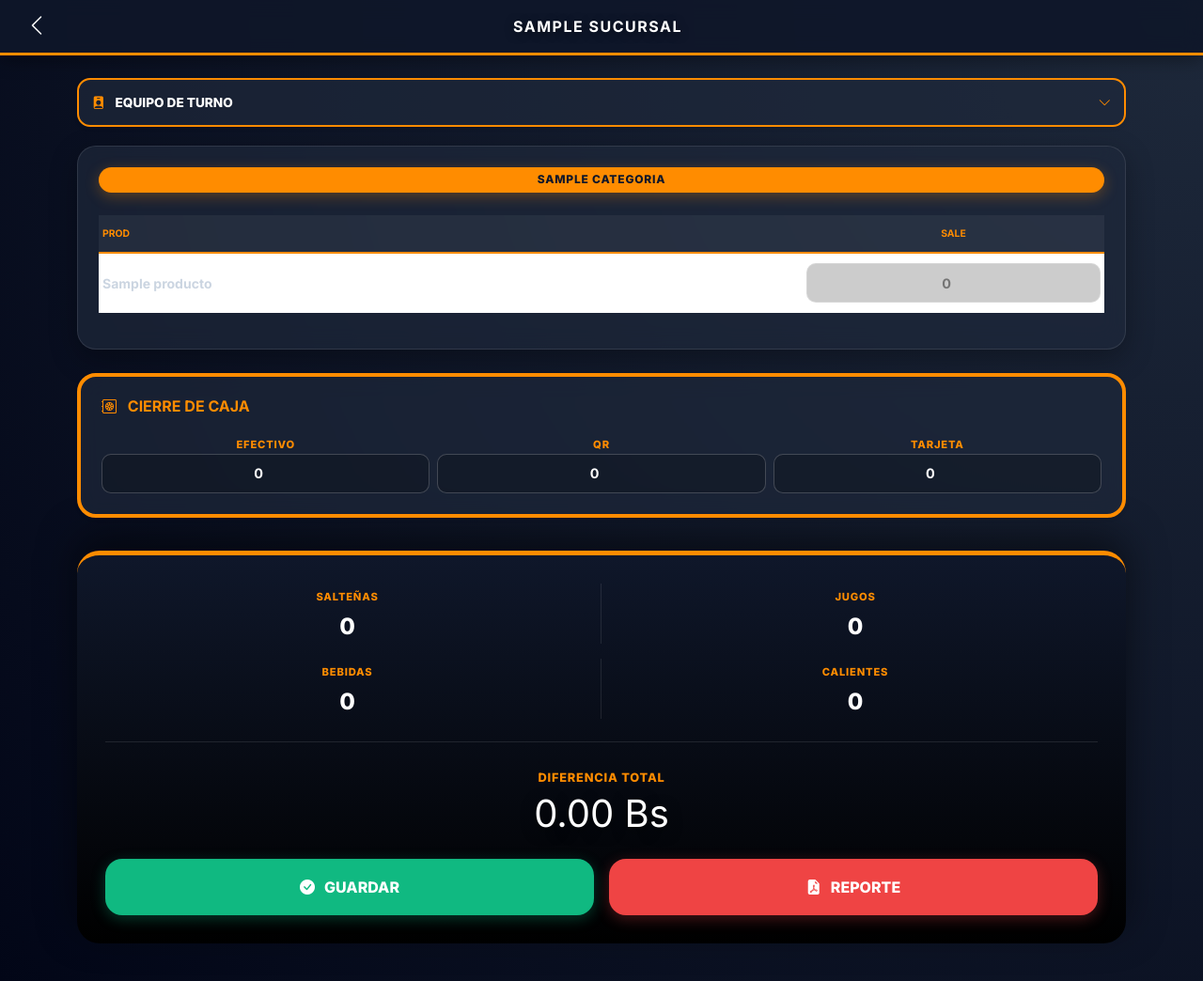
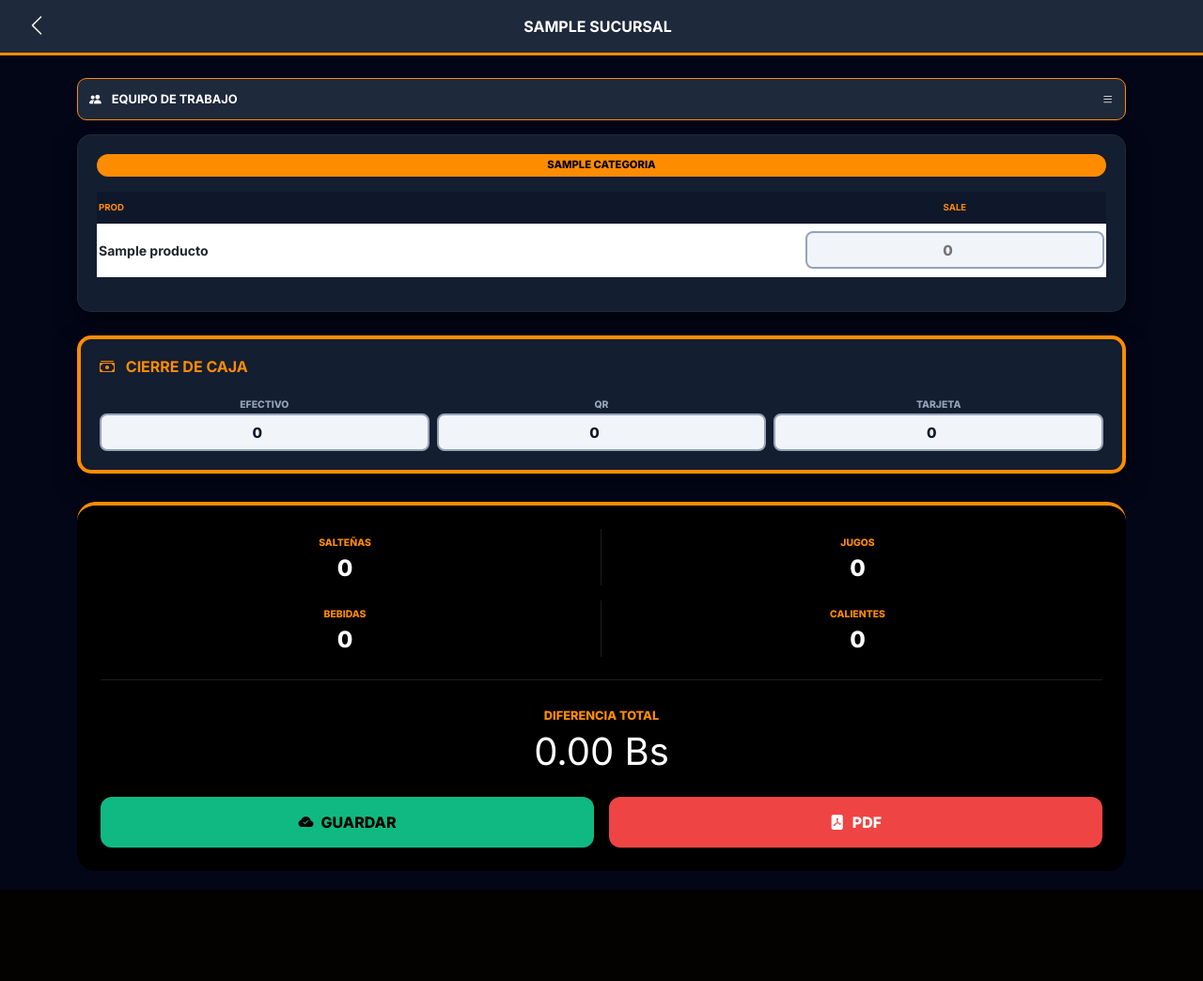
Before and after one commit to lirikoo/inventario-saltenieria, a Django app: page /productos/?sucursal_id=1 in a window 1280 px wide. Shown: the whole page at 94% size. After the commit the page ends 947 px from the top, so only its background shows below. Run offline with Django 5.2, Linux system fonts and the light colour scheme; a user stored in the database is signed in; tables that the repository leaves empty hold one stand-in row (values such as "Sample post"); some libraries are stand-ins or nearby versions.

Commit message:
modificando pipipi222

```diff
--- a/inventario/templates/inventario/lista.html
+++ b/inventario/templates/inventario/lista.html
@@ -14,118 +14,109 @@
     <style>
         :root {
             --naranja: #FF8C00;
-            --naranja-neon: #ff9d00;
-            --azul-oscuro: #0f172a;
-            --azul-card: rgba(30, 41, 59, 0.7); /* Azul oscuro transparente */
-            --bg-dark: #020617;
+            --negro-fondo: #0f172a; /* Azul noche casi negro para la base */
+            --gris-card: rgba(22, 32, 51, 0.95); /* Tarjetas sólidas y profundas */
+            --gris-input: #f1f5f9; /* Gris muy claro, no blanco puro, para los datos */
+            --texto-luz: #f8fafc;
         }
 
         body {
-            /* Fondo oscuro con degradado profundo */
-            background: radial-gradient(circle at top right, #1e293b, var(--bg-dark));
+            background: #020617; /* Negro puro de fondo para máxima visibilidad */
             font-family: 'Inter', sans-serif;
-            padding-bottom: 40px;
-            color: #f1f5f9;
+            padding-bottom: 20px;
+            color: var(--texto-luz);
             min-height: 100vh;
         }
 
-        /* NAVBAR DARK */
+        /* NAVBAR SÓLIDA */
         .navbar-cardelfi {
-            background: rgba(15, 23, 42, 0.9);
-            backdrop-filter: blur(10px);
+            background: #1e293b;
             border-bottom: 3px solid var(--naranja);
             padding: 10px 15px;
-            box-shadow: 0 4px 20px rgba(0,0,0,0.4);
         }
 
-        /* TARJETAS "DARK GLASS" */
+        /* TARJETAS NEUTRAS OSCURAS */
         .seccion-card {
-            background: var(--azul-card);
-            backdrop-filter: blur(12px); /* Efecto de cristal esmerilado */
-            border-radius: 20px;
-            padding: 22px;
+            background: var(--gris-card);
+            border-radius: 15px;
+            padding: 20px;
             margin-bottom: 25px;
-            border: 1px solid rgba(255, 255, 255, 0.1);
-            box-shadow: 0 10px 30px rgba(0,0,0,0.3);
+            border: 1px solid rgba(255, 255, 255, 0.05);
+            box-shadow: 0 10px 25px rgba(0,0,0,0.5);
         }
 
         .titulo-seccion h2 {
             background: var(--naranja);
-            color: var(--azul-oscuro);
-            padding: 6px 30px;
-            border-radius: 50px;
+            color: #000;
+            padding: 5px 25px;
+            border-radius: 30px;
             font-weight: 800;
-            font-size: 0.75rem;
+            font-size: 0.7rem;
             text-transform: uppercase;
-            letter-spacing: 0.8px;
-            box-shadow: 0 4px 15px rgba(255, 140, 0, 0.3);
         }
 
-        /* PERSONAL DESPLEGABLE OSCURO */
+        /* PERSONAL DESPLEGABLE LIGERO */
         .btn-personal-menu {
             width: 100%;
-            background: var(--azul-card);
-            border: 2px solid var(--naranja);
+            background: #1e293b;
+            border: 1.5px solid var(--naranja);
             color: white;
-            border-radius: 14px;
-            padding: 14px;
-            font-weight: 800;
-            font-size: 0.85rem;
-            display: flex; justify-content: space-between; align-items: center; margin-bottom: 20px; transition: 0.3s;
+            border-radius: 10px;
+            padding: 12px;
+            font-weight: 700;
+            font-size: 0.8rem;
+            display: flex; justify-content: space-between; align-items: center; margin-bottom: 15px;
         }
 
         .grid-personal {
-            display: grid; grid-template-columns: repeat(2, 1fr); gap: 10px; padding: 18px;
-            background: rgba(15, 23, 42, 0.5); border-radius: 16px;
-            border: 1px solid rgba(255, 255, 255, 0.1); margin-bottom: 20px;
+            display: grid; grid-template-columns: repeat(2, 1fr); gap: 8px; padding: 15px;
+            background: rgba(0,0,0,0.3); border-radius: 12px; margin-bottom: 20px;
         }
 
         .btn-personal-chip {
-            font-size: 0.75rem; font-weight: 700; border-radius: 10px; padding: 10px;
-            border: 1px solid rgba(255, 255, 255, 0.2); color: #94a3b8; background: transparent;
+            font-size: 0.7rem; font-weight: 700; border-radius: 8px; padding: 8px;
+            border: 1px solid rgba(255, 255, 255, 0.1); color: #cbd5e1; background: #334155;
         }
         .btn-check:checked + .btn-personal-chip {
-            background: var(--naranja) !important;
-            color: var(--azul-oscuro) !important; border-color: var(--naranja) !important;
-            box-shadow: 0 0 15px rgba(255, 140, 0, 0.4);
+            background: var(--naranja) !important; color: black !important; border: none;
         }
 
-        /* TABLA Y ENTRADAS OSCURAS */
+        /* TABLA DE ALTA VISIBILIDAD */
         .table thead th {
-            background: rgba(255, 255, 255, 0.05); color: var(--naranja); font-weight: 700;
-            font-size: 0.65rem; text-transform: uppercase; text-align: center; padding: 12px 4px;
-            border-bottom: 2px solid var(--naranja);
+            background: #0f172a; color: var(--naranja); font-weight: 700;
+            font-size: 0.6rem; text-transform: uppercase; text-align: center; padding: 10px 2px;
         }
-        .table td { padding: 10px 4px; vertical-align: middle; border-bottom: 1px solid rgba(255, 255, 255, 0.05); color: #e2e8f0; }
+        .table td { padding: 8px 2px; vertical-align: middle; border-bottom: 1px solid rgba(255, 255, 255, 0.05); }
 
+        /* CUADROS DE TEXTO (GRIS CLARO PARA VISIBILIDAD) */
         .input-planilla {
-            width: 100%; border: 1.5px solid rgba(255, 255, 255, 0.2); background: rgba(0, 0, 0, 0.2);
-            border-radius: 10px; text-align: center; font-weight: 700; height: 42px; font-size: 0.9rem; transition: all 0.2s; color: white;
+            width: 100%;
+            background-color: var(--gris-input); /* Color amigable para escribir */
+            border: 2px solid #94a3b8;
+            border-radius: 8px;
+            text-align: center; font-weight: 800; height: 40px; font-size: 0.95rem; color: #0f172a;
         }
         .input-planilla:focus {
-            border-color: var(--naranja-neon); outline: none; background: rgba(255, 140, 0, 0.05);
-            box-shadow: 0 0 10px rgba(255, 157, 0, 0.3);
+            border-color: var(--naranja); outline: none; background: #fff;
+            box-shadow: 0 0 10px rgba(255, 140, 0, 0.5);
         }
 
-        /* SELECTOR DE TRASPASOS DARK */
-        .form-select { background-color: var(--azul-oscuro); color: white; border: 1px solid rgba(255,255,255,0.2); }
+        /* SELECTOR DE TRASPASOS */
+        .form-select {
+            background-color: var(--gris-input); color: #0f172a; border: 2px solid #94a3b8;
+            border-radius: 8px; font-size: 0.75rem; font-weight: 800;
+        }
 
-        /* RESUMEN FINAL ESTÁTICO OSCURO */
+        /* RESUMEN FINAL ESTÁTICO */
         .resumen-footer {
-            background: linear-gradient(180deg, #0f172a 0%, #000000 100%);
-            color: white; border-radius: 24px; padding: 30px; margin-top: 35px;
-            border-top: 5px solid var(--naranja);
-            box-shadow: 0 -15px 40px rgba(0,0,0,0.5);
+            background: #000; color: white; border-radius: 20px; padding: 25px; margin-top: 30px;
+            border-top: 4px solid var(--naranja);
         }
-        .cat-label { color: var(--naranja); font-weight: 800; font-size: 0.7rem; text-transform: uppercase; letter-spacing: 0.8px; }
-        .cat-value { font-weight: 800; font-size: 1.5rem; display: block; margin-top: 4px; }
+        .cat-label { color: var(--naranja); font-weight: 800; font-size: 0.65rem; text-transform: uppercase; }
+        .cat-value { font-weight: 800; font-size: 1.5rem; display: block; }
 
-        .btn-final {
-            font-weight: 800; padding: 18px; border-radius: 18px; border: none; color: white; width: 100%; display: flex; align-items: center; justify-content: center; gap: 10px; transition: 0.3s;
-        }
-        .btn-save { background: #10b981; box-shadow: 0 4px 15px rgba(16, 185, 129, 0.3); }
-        .btn-report { background: #ef4444; box-shadow: 0 4px 15px rgba(239, 68, 68, 0.3); }
-        .btn-final:active { transform: scale(0.96); }
+        .btn-final { font-weight: 800; padding: 15px; border-radius: 12px; border: none; color: black; width: 100%; display: flex; align-items: center; justify-content: center; gap: 8px; }
+        .btn-save { background: #10b981; } .btn-report { background: #ef4444; color: white; }
     </style>
 </head>
 <body>
@@ -133,7 +124,7 @@
 <nav class="navbar-cardelfi sticky-top">
     <div class="container-fluid d-flex justify-content-between align-items-center">
         <a href="{% url 'seleccion_sucursal' %}" class="text-white text-decoration-none"><i class="bi bi-chevron-left fs-4"></i></a>
-        <span class="text-white fw-bold" style="letter-spacing: 1.5px; text-shadow: 0 2px 10px rgba(0,0,0,0.5);">{{ sucursal_activa.nombre|upper }}</span>
+        <span class="text-white fw-bold">{{ sucursal_activa.nombre|upper }}</span>
         <div style="width: 32px;"></div>
     </div>
 </nav>
@@ -143,44 +134,46 @@
         {% csrf_token %}
         <input type="hidden" name="sucursal_id" value="{{ sucursal_activa.id }}">
 
-        <button class="btn-personal-menu shadow-sm" type="button" data-bs-toggle="collapse" data-bs-target="#colapsoPersonal">
-            <span><i class="bi bi-person-badge-fill me-2" style="color:var(--naranja)"></i> EQUIPO DE TURNO</span>
-            <i class="bi bi-chevron-down" style="color:var(--naranja)"></i>
+        <button class="btn-personal-menu shadow-sm" type="button" data-bs-toggle="collapse" data-bs-target="#colapso">
+            <span><i class="bi bi-people-fill me-2"></i> EQUIPO DE TRABAJO</span>
+            <i class="bi bi-list"></i>
         </button>
-        <div class="collapse" id="colapsoPersonal">
-            <div class="grid-personal shadow-sm">
+        <div class="collapse" id="colapso">
+            <div class="grid-personal">
                 {% for i in "1234567891"|make_list %}
-                    <input type="checkbox" class="btn-check" name="personal_turno" id="p_{{ forloop.counter }}" value="Persona {{ forloop.counter }}">
-                    <label class="btn btn-personal-chip w-100" for="p_{{ forloop.counter }}">Persona {{ forloop.counter }}</label>
+                    <input type="checkbox" class="btn-check" name="personal_turno" id="p{{forloop.counter}}" value="Persona {{forloop.counter}}">
+                    <label class="btn btn-personal-chip w-100" for="p{{forloop.counter}}">Persona {{forloop.counter}}</label>
                 {% endfor %}
             </div>
         </div>
 
         {% regroup productos by categoria as categoria_list %}
-        {% for categoria in categoria_list %}
+        {% for cat in categoria_list %}
             <div class="seccion-card">
-                <div class="text-center mb-4"><div class="titulo-seccion"><h2>{{ categoria.grouper.nombre }}</h2></div></div>
+                <div class="text-center mb-3"><div class="titulo-seccion"><h2>{{ cat.grouper.nombre }}</h2></div></div>
                 <div class="table-responsive">
                     <table class="table table-borderless align-middle">
                         <thead>
                             <tr>
-                                <th style="width: 35%; text-align: left;">PROD</th> {% if "SALTE" in categoria.grouper.nombre|upper %}
-                                    <th>ENT</th><th>BAJA</th><th>TR.</th><th>DEST</th>
-                                {% endif %}
+                                <th style="width: 35%; text-align: left;">PROD</th>
+                                {% if "SALTE" in cat.grouper.nombre|upper %}<th>ENT</th><th>BAJA</th><th>TR.</th><th>DEST</th>{% endif %}
                                 <th style="width: 15%;">SALE</th>
                             </tr>
                         </thead>
                         <tbody>
-                            {% for p in categoria.list %}
-                            <tr class="fila-producto" data-categoria="{{ categoria.grouper.nombre|upper }}">
-                                <td class="fw-bold small" style="color: #cbd5e1;">{{ p.nombre }}</td>
-                                {% if "SALTE" in categoria.grouper.nombre|upper %}
+                            {% for p in cat.list %}
+                            <tr class="fila-producto" data-categoria="{{ cat.grouper.nombre|upper }}">
+                                <td class="fw-bold small">{{ p.nombre }}</td>
+                                {% if "SALTE" in cat.grouper.nombre|upper %}
                                     <td><input type="number" name="e_{{p.id}}" class="input-planilla" placeholder="0"></td>
                                     <td><input type="number" name="b_{{p.id}}" class="input-planilla" placeholder="0"></td>
                                     <td><input type="number" name="t_cant_{{p.id}}" class="input-planilla" placeholder="#"></td>
                                     <td>
-                                        <select name="t_suc_{{p.id}}" class="form-select form-select-sm fw-bold border-0" style="font-size: 0.65rem; height: 38px;">
-                                            <option value="">-</option><option value="CAL">CAL</option><option value="MEN">MEN</option><option value="SAP">SAP</option>
+                                        <select name="t_suc_{{p.id}}" class="form-select form-select-sm border-0">
+                                            <option value="">-</option>
+                                            <option value="CAL">Calacoto</option>
+                                            <option value="MEN">Méndez Arcos</option>
+                                            <option value="SAP">San Pedro</option>
                                         </select>
                                     </td>
                                 {% endif %}
@@ -193,66 +186,63 @@
             </div>
         {% endfor %}
 
-        <div class="seccion-card border-start border-4 shadow-sm" style="border-color: var(--naranja) !important;">
-            <h6 class="fw-bold mb-3" style="color: var(--naranja) !important;"><i class="bi bi-safe2 me-2"></i> CIERRE DE CAJA</h6>
+        <div class="seccion-card border-start border-4" style="border-color: var(--naranja) !important;">
+            <h6 class="fw-bold mb-3" style="color: var(--naranja) !important;"><i class="bi bi-cash-stack me-2"></i> CIERRE DE CAJA</h6>
             <div class="row g-2 text-center">
-                <div class="col-4"><label class="cat-label">EFECTIVO</label><input type="number" id="efectivo" name="caja_efectivo" class="input-planilla" oninput="calcularTodo()" value="0"></div>
-                <div class="col-4"><label class="cat-label">QR</label><input type="number" id="qr" name="caja_qr" class="input-planilla" oninput="calcularTodo()" value="0"></div>
-                <div class="col-4"><label class="cat-label">TARJETA</label><input type="number" id="tarjetero" name="caja_tarjeta" class="input-planilla" oninput="calcularTodo()" value="0"></div>
+                <div class="col-4"><label class="cat-label" style="color:#94a3b8">EFECTIVO</label><input type="number" id="efectivo" name="caja_efectivo" class="input-planilla" oninput="calcularTodo()" value="0"></div>
+                <div class="col-4"><label class="cat-label" style="color:#94a3b8">QR</label><input type="number" id="qr" name="caja_qr" class="input-planilla" oninput="calcularTodo()" value="0"></div>
+                <div class="col-4"><label class="cat-label" style="color:#94a3b8">TARJETA</label><input type="number" id="tarjetero" name="caja_tarjeta" class="input-planilla" oninput="calcularTodo()" value="0"></div>
             </div>
         </div>
 
         <div class="resumen-footer">
             <div class="row text-center mb-4">
-                <div class="col-6 mb-3 border-end border-light border-opacity-10">
+                <div class="col-6 mb-3 border-end border-secondary border-opacity-25">
                     <span class="cat-label">Salteñas</span><span id="tot-salte" class="cat-value">0</span>
                 </div>
                 <div class="col-6 mb-3">
                     <span class="cat-label">Jugos</span><span id="tot-jugo" class="cat-value">0</span>
                 </div>
-                <div class="col-6 border-end border-light border-opacity-10">
+                <div class="col-6 border-end border-secondary border-opacity-25">
                     <span class="cat-label">Bebidas</span><span id="tot-bebi" class="cat-value">0</span>
                 </div>
                 <div class="col-6">
                     <span class="cat-label">Calientes</span><span id="tot-cali" class="cat-value">0</span>
                 </div>
             </div>
-
-            <div class="text-center border-top border-light border-opacity-10 pt-4 mb-4">
+            <div class="text-center border-top border-secondary border-opacity-25 pt-4 mb-4">
                 <span class="cat-label" style="font-size: 0.8rem;">DIFERENCIA TOTAL</span>
-                <h2 id="diferencia-final" class="fw-800 mt-1" style="font-size: 2.5rem; text-shadow: 0 4px 15px rgba(0,0,0,0.6);">0.00 Bs</h2>
+                <h2 id="diferencia-final" class="fw-800 mt-1" style="font-size: 2.5rem;">0.00 Bs</h2>
             </div>
-
             <div class="row g-3">
-                <div class="col-6"><button type="button" onclick="guardarPlanilla()" class="btn-final btn-save"><i class="bi bi-check-circle-fill"></i> GUARDAR</button></div>
-                <div class="col-6"><button type="button" onclick="descargarPDF()" class="btn-final btn-report"><i class="bi bi-file-earmark-pdf-fill"></i> REPORTE</button></div>
+                <div class="col-6"><button type="button" onclick="guardarPlanilla()" class="btn-final btn-save"><i class="bi bi-cloud-check-fill"></i> GUARDAR</button></div>
+                <div class="col-6"><button type="button" onclick="descargarPDF()" class="btn-final btn-report"><i class="bi bi-file-pdf-fill"></i> PDF</button></div>
             </div>
         </div>
     </form>
 </div>
 
 <script>
-// LÓGICA ORIGINAL INTACTA
+// MISMA LÓGICA DE CÁLCULO
 let lastCajaId = null;
 function calcularTodo() {
-    let tS = 0, tJ = 0, tB = 0, tC = 0, ingresoBruto = 0;
+    let tS = 0, tJ = 0, tB = 0, tC = 0, bruto = 0;
     document.querySelectorAll('.fila-producto').forEach(f => {
         let cat = f.dataset.categoria;
-        let inputVenta = f.querySelector('.val-venta');
-        let cant = parseInt(inputVenta.value) || 0;
-        let precio = parseFloat(inputVenta.dataset.precio) || 0;
-        ingresoBruto += (cant * precio);
+        let cant = parseInt(f.querySelector('.val-venta').value) || 0;
+        let precio = parseFloat(f.querySelector('.val-venta').dataset.precio) || 0;
+        bruto += (cant * precio);
         if (cat.includes('SALTE')) tS += cant; else if (cat.includes('JUGO')) tJ += cant; else if (cat.includes('CALIENTE')) tC += cant; else if (cat.includes('BEBIDA')) tB += cant;
     });
     document.getElementById('tot-salte').innerText = tS; document.getElementById('tot-jugo').innerText = tJ; document.getElementById('tot-bebi').innerText = tB; document.getElementById('tot-cali').innerText = tC;
     let real = (parseFloat(document.getElementById('efectivo').value) || 0) + (parseFloat(document.getElementById('qr').value) || 0) + (parseFloat(document.getElementById('tarjetero').value) || 0);
-    let diff = real - ingresoBruto;
+    let diff = real - bruto;
     const diffEl = document.getElementById('diferencia-final');
     diffEl.innerText = diff.toFixed(2) + " Bs";
-    diffEl.style.color = (Math.abs(diff) < 0.1) ? "#10b981" : (diff > 0 ? "#60a5fa" : "#f87171");
+    diffEl.style.color = (Math.abs(diff) < 0.1) ? "#34d399" : (diff > 0 ? "#60a5fa" : "#f87171");
 }
-function guardarPlanilla() { fetch("{% url 'guardar_registro' %}", { method: "POST", body: new FormData(document.getElementById('formPlanilla')), headers: { "X-CSRFToken": "{{ csrf_token }}" } }).then(r => r.json()).then(data => { if(data.status === 'success') { lastCajaId = data.caja_id; Swal.fire({ title: '¡Guardado!', text: 'Planilla registrada con éxito.', icon: 'success', confirmButtonColor: '#FF8C00' }); } }); }
-function descargarPDF() { if(!lastCajaId) { Swal.fire('Atención', 'Guarda primero para generar el PDF.', 'warning'); return; } window.open("{% url 'generar_pdf_estilo_cuaderno' %}?caja_id=" + lastCajaId, "_blank"); }
+function guardarPlanilla() { fetch("{% url 'guardar_registro' %}", { method: "POST", body: new FormData(document.getElementById('formPlanilla')), headers: { "X-CSRFToken": "{{ csrf_token }}" } }).then(r => r.json()).then(data => { if(data.status === 'success') { lastCajaId = data.caja_id; Swal.fire({ title: '¡Guardado!', text: 'Planilla enviada.', icon: 'success', confirmButtonColor: '#FF8C00', background: '#0f172a', color: '#fff' }); } }); }
+function descargarPDF() { if(!lastCajaId) { Swal.fire('Error', 'Guarda primero.', 'warning'); return; } window.open("{% url 'generar_pdf_estilo_cuaderno' %}?caja_id=" + lastCajaId, "_blank"); }
 </script>
 </body>
 </html>
```
